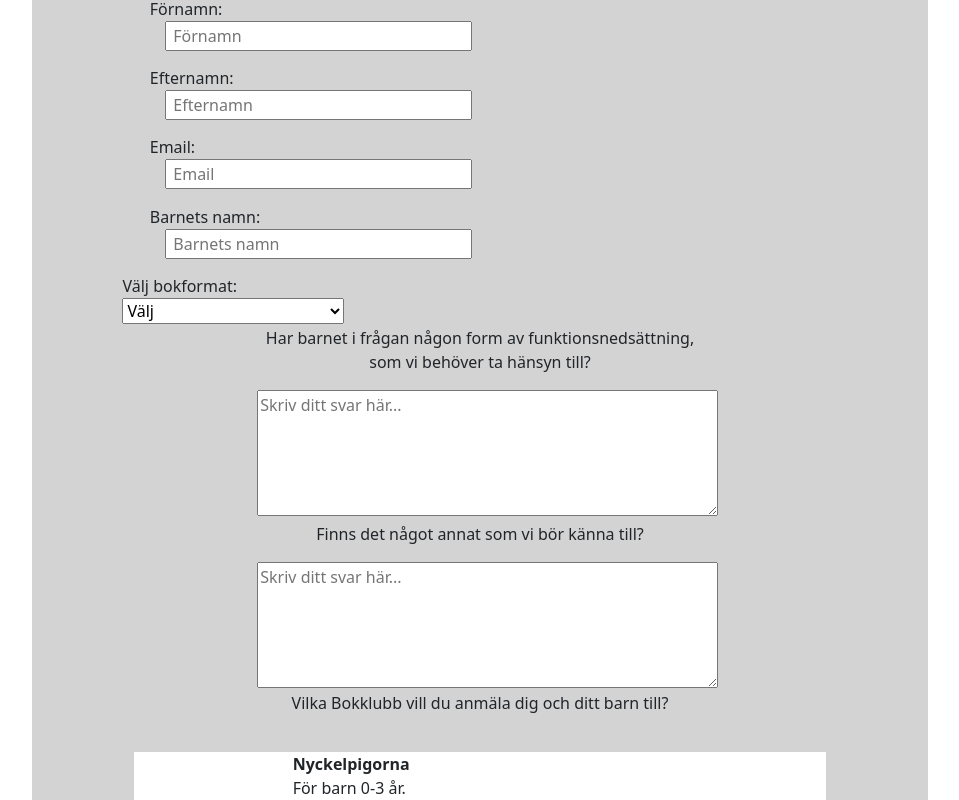
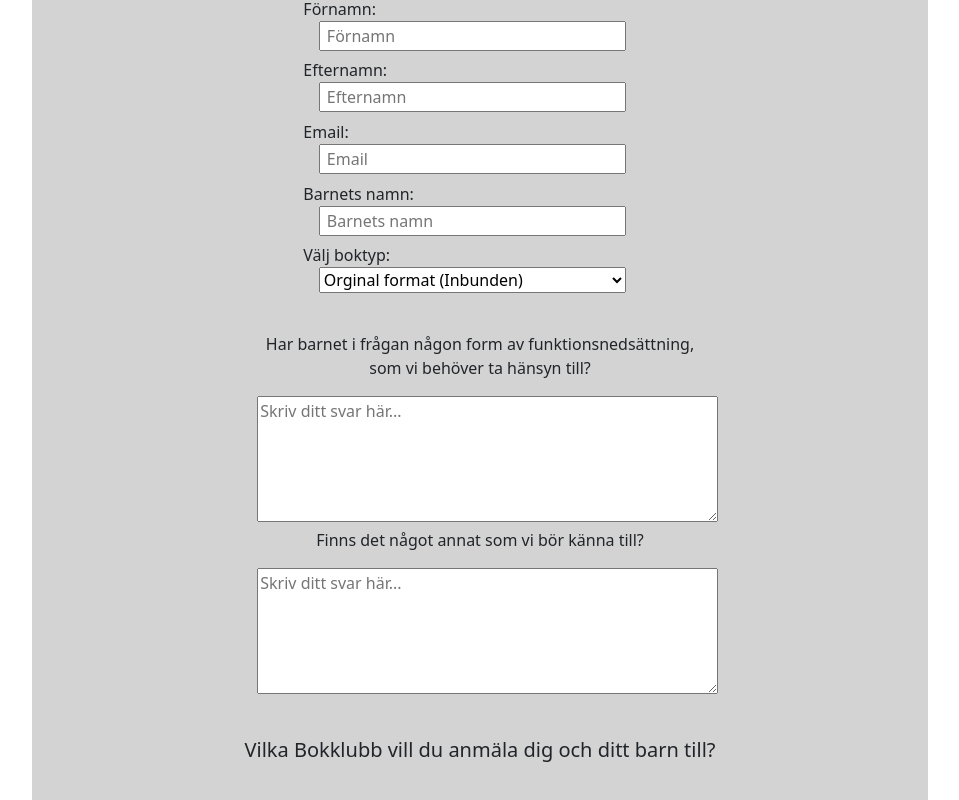
Before and after one commit to natta1995/Webbshop-BooksByHeart, a React (Create React App) app: page /bookclub/apply in a window 1280 px wide. Shown: the part 340-1140 px from the top of the page, without its empty margins (160-1119 px from the left). Built offline with nearby package versions, Linux system fonts and the light colour scheme.

Commit message:
css edit

```diff
--- a/src/pages/bookclubApply.jsx
+++ b/src/pages/bookclubApply.jsx
@@ -17,9 +17,9 @@ const FormContainer = styled.div`
     display: flex;
     flex-direction: column;
     align-items: flex-start;
-    margin-left: 2%;
+    margin-left: 22%;
     margin-top: 3%;
-    width: 100%
+    width: 100%;
 `;
 
 const Label = styled.label`
@@ -27,7 +27,7 @@ const Label = styled.label`
   flex-direction: column;
   align-items: flex-start;
   margin-left: 5%;
-  margin-bottom: 1%;
+
   width: 100%;
 `;
 
@@ -93,39 +93,28 @@ const RadioButtonContainer = styled.div`
                         <Label>Barnets namn:
                         <input type="text" id="name-kids" name="name-kids" placeholder=" Barnets namn " style={{marginLeft: "2%",marginBottom:"1%", width: "40%" }}/>
                         </Label>
-
-                        <div>
-
-                        <Label> Välj bokformat:
-                        <select value={selectedOption} onChange={handleOptionChange}>
-                            <option value="">Välj</option>
+                        <Label> Välj boktyp:
+                        <select style={{marginLeft: "2%", width: "40%", marginBottom: "5%"}} value={selectedOption} onChange={handleOptionChange}>
                             <option value="Orginal format (Inbunden)">Orginal format (Inbunden)</option>
                             <option value="Blindskrift">Blindskrift</option>
                             <option value="Ljudbok">Ljudbok</option>
                             <option value="Förstorad text">Förstorad text</option>
                         </select>
                         </Label>
-                        {selectedOption && <p>Valt alternativ: {selectedOption}</p>}
-
-                    </div>
-
-
                     </FormContainer>
 
 
+            <div>
+                <p>Har barnet i frågan någon form av funktionsnedsättning,<br></br>  som vi behöver ta hänsyn till?</p>
+                <textarea id="message" placeholder="Skriv ditt svar här..." name="message" rows="5" style={{marginLeft: "2%", width: "60%"}}/>
+            </div>
 
-                    <div>
-                    <p>Har barnet i frågan någon form av funktionsnedsättning,<br></br>  som vi behöver ta hänsyn till?</p>
+            <div>
+                <p>Finns det något annat som vi bör känna till?</p>
+                <textarea id="message" placeholder="Skriv ditt svar här..." name="message" rows="5" style={{marginLeft: "2%", width: "60%"}}/>
+            </div>
 
-                    <textarea id="message" placeholder="Skriv ditt svar här..." name="message" rows="5" style={{marginLeft: "2%", width: "60%"}}/>
-                </div>
-                <div>
-                    <p>Finns det något annat som vi bör känna till?</p>
-
-                    <textarea id="message" placeholder="Skriv ditt svar här..." name="message" rows="5" style={{marginLeft: "2%", width: "60%"}}/>
-                </div>
-
-                <h6>Vilka Bokklubb vill du anmäla dig och ditt barn till?</h6>
+                <h5 style={{marginTop: "5%"}}>Vilka Bokklubb vill du anmäla dig och ditt barn till?</h5>
 
 
                 <BookClubSection>
```
